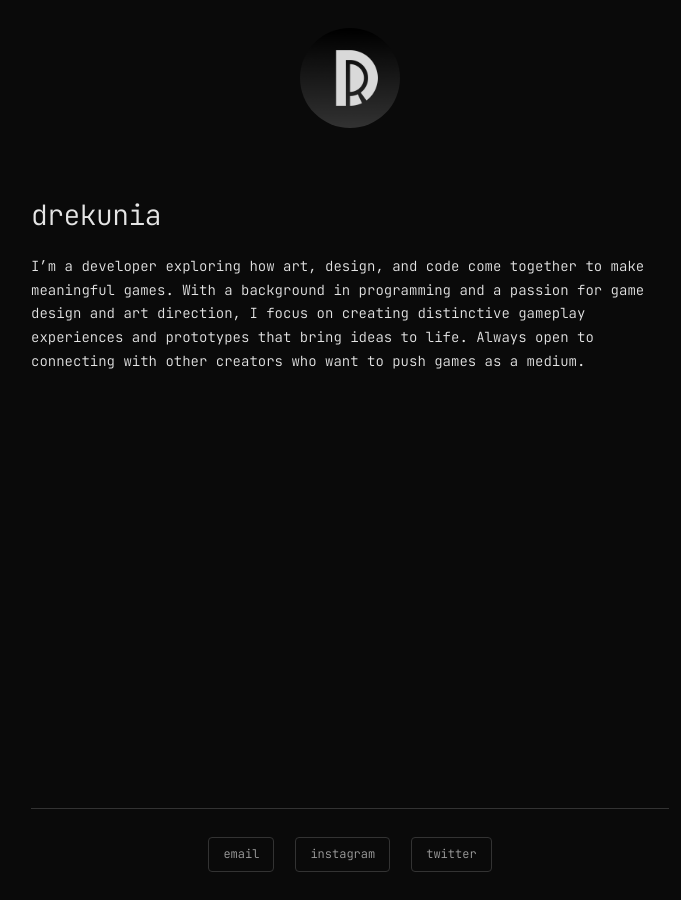
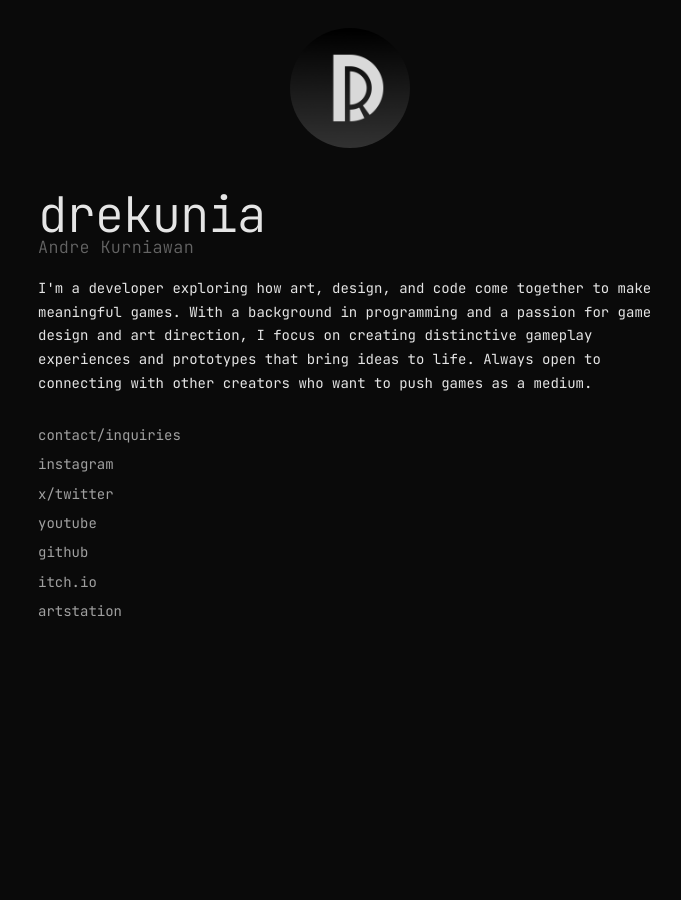
Before and after one commit to drekunia/drekunia.github.io, a Jekyll site: the page built from index.md, in a window 1280 px wide. Shown: the whole page, without its empty margins (290-971 px from the left). Built offline with Jekyll 4.4.1, drawn with Linux system fonts in a browser that asks for light colours.

Commit message:
many changes

```diff
--- a/Gemfile
+++ b/Gemfile
@@ -1,6 +1,7 @@
 source "https://rubygems.org"
 
 gem "jekyll", "~> 4.3"
+gem "logger", "~> 1.5"
 
 group :jekyll_plugins do
   gem "jekyll-feed", "~> 0.12"
--- a/_config.yml
+++ b/_config.yml
@@ -2,25 +2,33 @@
 title: "drekunia"
 description: "Game Developer | Bridging Code, Design, and Art to Build Engaging Player Experiences"
 baseurl: ""
-url: "https://yourdomain.com"
+url: "https://drekunia.github.io"
 
 # Build settings
 markdown: kramdown
 highlighter: rouge
 permalink: /:title/
-plugins:
-  - jekyll-feed
-  - jekyll-sitemap
 
 # Theme settings
 author:
   nickname: "drekunia"
   fullname: "Andre Kurniawan"
-  bio: "I’m a developer exploring how art, design, and code come together to make meaningful games. With a background in programming and a passion for game design and art direction, I focus on creating distinctive gameplay experiences and prototypes that bring ideas to life. Always open to connecting with other creators who want to push games as a medium."
+  bio: "I'm a developer exploring how art, design, and code come together to make meaningful games. With a background in programming and a passion for game design and art direction, I focus on creating distinctive gameplay experiences and prototypes that bring ideas to life. Always open to connecting with other creators who want to push games as a medium."
   avatar: "/assets/images/avatar.png"
 
 # Social links
-social:
-  instagram: "drekunia"
-  twitter: "drekunia"
-  email: "drekunia@gmail.com"
+links:
+  - name: contact/inquiries
+    url: mailto:drekunia@gmail.com
+  - name: instagram
+    url: https://instagram.com/drekunia
+  - name: x/twitter
+    url: https://x.com/drekunia
+  - name: youtube
+    url: https://www.youtube.com/@drekunia
+  - name: github
+    url: https://github.com/drekunia
+  - name: itch.io
+    url: https://drekunia.itch.io/
+  - name: artstation
+    url: https://www.artstation.com/drekunia
--- a/_layouts/default.html
+++ b/_layouts/default.html
@@ -24,49 +24,25 @@
   </head>
   <body>
     <div class="container">
-      <header class="site-header">
-        {% if site.author.avatar %}
-        <div class="avatar">
-          <img
-            src="{{ site.author.avatar | relative_url }}"
-            alt="{{ site.author.nickname }}"
-            class="avatar-img"
-          />
-        </div>
-        {% endif %}
-      </header>
-
       <main class="site-content">
         <div class="intro">
+          <img src="{{ site.author.avatar | relative_url }}" alt="{{ site.author.fullname }}" class="avatar">
           <h1 class="site-title">{{ site.author.nickname | downcase }}</h1>
+          <div class="realname">{{ site.author.fullname }}</div>
 
           <div class="bio">
             <p>{{ site.author.bio }}</p>
           </div>
+
+          <div class="links">
+            {% for link in site.links %}
+            <div>
+              <a href="{{ link.url }}" class="link">{{ link.name }}</a>
+            </div>
+            {% endfor %}
+          </div>
         </div>
       </main>
-
-      <footer class="site-footer">
-        <div class="social-links">
-          {% if site.social.email %}
-          <a href="mailto:{{ site.social.email }}" class="social-link">email</a>
-          {% endif %} {% if site.social.instagram %}
-          <a
-            href="https://instagram.com/{{ site.social.instagram }}"
-            class="social-link"
-            >instagram</a
-          >
-          {% endif %} {% if site.social.twitter %}
-          <a
-            href="https://x.com/{{ site.social.twitter }}"
-            class="social-link"
-            >twitter</a
-          >
-          {% endif %}
-        </div>
-      </footer>
     </div>
-
-    <script src="{{ '/assets/js/main.js' | relative_url }}"></script>
   </body>
 </html>
--- a/assets/css/style.css
+++ b/assets/css/style.css
@@ -1,3 +1,4 @@
+/* Variables */
 :root {
   --bg-color: #0a0a0a;
   --text-color: #e5e5e5;
@@ -5,7 +6,6 @@
   --accent-color: #ffffff;
   --border-color: #333333;
   --hover-color: #1a1a1a;
-  --redacted-bg: #333333;
 
   --font-family: "JetBrains Mono", monospace, -apple-system, BlinkMacSystemFont,
     "Segoe UI", sans-serif;
@@ -23,6 +23,7 @@
   --border-radius: 4px;
 }
 
+/* Base Styles */
 * {
   margin: 0;
   padding: 0;
@@ -32,241 +33,111 @@
 html {
   font-size: var(--font-size-base);
   line-height: 1.6;
+  scroll-behavior: smooth;
 }
 
 body {
   font-family: var(--font-family);
   background-color: var(--bg-color);
   color: var(--text-color);
-  font-weight: 300;
-  -webkit-font-smoothing: antialiased;
-  -moz-osx-font-smoothing: grayscale;
 }
 
+/* Layout */
 .container {
   max-width: var(--max-width);
   margin: 0 auto;
-  padding: var(--spacing-lg) var(--spacing-md);
-  min-height: 100vh;
-  display: flex;
-  flex-direction: column;
+  padding: var(--spacing-lg);
 }
 
-/* Header */
-.site-header {
-  text-align: center;
-  margin-bottom: var(--spacing-xl);
+/* Typography */
+.site-title {
+  font-size: 3.5rem;
+  font-weight: 300;
+  letter-spacing: -0.02em;
+  margin-bottom: 0;
+  display: block;
+  line-height: 1;
 }
 
-.avatar {
-  display: inline-block;
+.realname {
+  font-size: calc(var(--font-size-base) * 1.2);
+  color: var(--text-muted);
+  opacity: 0.6;
+  font-weight: 300;
+  display: block;
+  line-height: 1;
+  letter-spacing: 0.02em;
   margin-bottom: var(--spacing-md);
 }
 
-.avatar-img {
-  width: 100px;
-  height: 100px;
-  border-radius: 50%;
-  object-fit: cover;
-  border: 0px solid var(--border-color);
-}
-
-/* Main Content */
-.site-content {
-  flex: 1;
-}
-
-/* Typography */
-h1,
-h2,
-h3,
-h4,
-h5,
-h6 {
-  font-weight: 400;
-  line-height: 1.3;
-  margin-bottom: var(--spacing-sm);
-}
-
-.site-title {
-  font-size: 2rem;
-  font-weight: 300;
-  margin-bottom: var(--spacing-md);
-  letter-spacing: -0.02em;
-}
-
-.section-title {
-  font-size: 1.2rem;
-  font-weight: 400;
-  margin-bottom: var(--spacing-lg);
-  margin-top: var(--spacing-xl);
-}
-
-p {
-  margin-bottom: var(--spacing-sm);
-  color: var(--text-color);
-}
-
-/* Links */
-a {
-  color: var(--text-color);
-  text-decoration: none;
-  transition: all 0.2s ease;
-}
-
-a:hover {
-  color: var(--accent-color);
-}
-
-.highlight-link {
-  border-bottom: 1px solid var(--border-color);
-  padding-bottom: 1px;
-}
-
-.highlight-link:hover {
-  border-bottom-color: var(--accent-color);
-}
-
-/* Intro Section */
-.intro {
-  text-align: left;
-  margin-bottom: var(--spacing-xl);
-}
-
 .bio {
+  margin-top: var(--spacing-md);
   font-size: var(--font-size-base);
   line-height: 1.7;
 }
 
-.current-work {
-  margin-top: var(--spacing-md);
+/* Links */
+.links {
+  display: flex;
+  flex-direction: column;
+  gap: var(--spacing-xs);
+  margin-top: var(--spacing-lg);
 }
 
-/* Redacted Text Effect */
-.redacted {
-  background-color: var(--redacted-bg);
-  color: var(--redacted-bg);
-  padding: 2px 0;
-  user-select: none;
-  border-radius: 2px;
+.link {
   position: relative;
-  animation: flicker 3s infinite;
+  color: var(--text-muted);
+  transition: all 0.2s ease;
+  line-height: 1.2;
+  text-decoration: none;
 }
 
-@keyframes flicker {
-  0%,
-  98% {
-    opacity: 1;
-  }
-  99% {
-    opacity: 0.8;
-  }
-  100% {
-    opacity: 1;
-  }
+.link::after {
+  content: '';
+  position: absolute;
+  width: 100%;
+  height: 1px;
+  bottom: -2px;
+  left: 0;
+  background-color: var(--accent-color);
+  transform: scaleX(0);
+  transform-origin: bottom right;
+  transition: transform 0.3s ease;
 }
 
-/* Footer */
-.site-footer {
-  margin-top: var(--spacing-xl);
-  padding-top: var(--spacing-lg);
-  border-top: 1px solid var(--border-color);
-  text-align: center;
-}
-
-.social-links {
-  display: flex;
-  justify-content: center;
-  gap: var(--spacing-md);
-  flex-wrap: wrap;
-}
-
-.social-link {
-  font-size: var(--font-size-small);
-  color: var(--text-muted);
-  padding: var(--spacing-xs) var(--spacing-sm);
-  border: 1px solid var(--border-color);
-  border-radius: var(--border-radius);
-  transition: all 0.2s ease;
-}
-
-.social-link:hover {
-  color: var(--accent-color);
-  border-color: var(--accent-color);
-}
-
-/* Page Layout */
-.page {
-  max-width: 100%;
-}
-
-.page-title {
-  font-size: 2rem;
-  font-weight: 400;
-  margin-bottom: var(--spacing-lg);
-}
-
-.page-content {
-  line-height: 1.7;
-}
-
-/* Responsive Design */
-@media (max-width: 768px) {
-  .container {
-    padding: var(--spacing-md) var(--spacing-sm);
-  }
-
-  .site-title {
-    font-size: 1.5rem;
-  }
-
-  .social-links {
-    flex-direction: column;
-    align-items: center;
-    gap: var(--spacing-sm);
-  }
-}
-
-@media (max-width: 480px) {
-  :root {
-    --font-size-base: 14px;
-  }
-
-  .avatar-img {
-    width: 60px;
-    height: 60px;
-  }
-}
-
-/* Dark mode utility classes */
-.text-muted {
-  color: var(--text-muted);
-}
-
-.text-accent {
+.link:hover {
   color: var(--accent-color);
 }
 
-.border {
-  border: 1px solid var(--border-color);
+.link:hover::after {
+  transform: scaleX(1);
+  transform-origin: bottom left;
 }
 
-.bg-hover {
-  background-color: var(--hover-color);
+/* Avatar */
+.avatar {
+  width: 120px;
+  height: 120px;
+  border-radius: 50%;
+  margin-bottom: var(--spacing-xl);
+  display: block;
+  margin-left: auto;
+  margin-right: auto;
 }
 
-/* Smooth scroll */
-html {
-  scroll-behavior: smooth;
-}
-
-/* Selection colors */
+/* Selection */
 ::selection {
-  background-color: var(--accent-color);
+  background: var(--accent-color);
   color: var(--bg-color);
 }
 
-::-moz-selection {
-  background-color: var(--accent-color);
-  color: var(--bg-color);
+/* Responsive */
+@media (max-width: 768px) {
+  .site-title {
+    font-size: 2.5rem;
+  }
+
+  .realname {
+    font-size: var(--font-size-base);
+  }
 }
--- a/assets/js/main.js
+++ /dev/null
@@ -1,48 +0,0 @@
-// Simple JavaScript for theme functionality
-
-document.addEventListener("DOMContentLoaded", function () {
-  // Add typing effect to redacted text (optional)
-  const redactedElements = document.querySelectorAll(".redacted")
-  redactedElements.forEach((element) => {
-    element.addEventListener("mouseenter", function () {
-      this.style.animation = "flicker 0.1s infinite"
-    })
-
-    element.addEventListener("mouseleave", function () {
-      this.style.animation = "flicker 3s infinite"
-    })
-  })
-
-  // Simple fade-in animation for content
-  const observer = new IntersectionObserver((entries) => {
-    entries.forEach((entry) => {
-      if (entry.isIntersecting) {
-        entry.target.style.opacity = "1"
-        entry.target.style.transform = "translateY(0)"
-      }
-    })
-  })
-
-  // Add fade-in to elements
-  const fadeElements = document.querySelectorAll(".bio, .intro")
-  fadeElements.forEach((el) => {
-    el.style.opacity = "0"
-    el.style.transform = "translateY(20px)"
-    el.style.transition = "opacity 0.6s ease, transform 0.6s ease"
-    observer.observe(el)
-  })
-
-  // Add loading state for images
-  const images = document.querySelectorAll("img")
-  images.forEach((img) => {
-    if (img.complete) {
-      img.style.opacity = "1"
-    } else {
-      img.style.opacity = "0"
-      img.addEventListener("load", function () {
-        this.style.transition = "opacity 0.3s ease"
-        this.style.opacity = "1"
-      })
-    }
-  })
-})
```
Also changed, not shown: 404.html (deleted, +0 -25 lines), _layouts/page.html (deleted, +0 -11 lines), Gemfile.lock.
